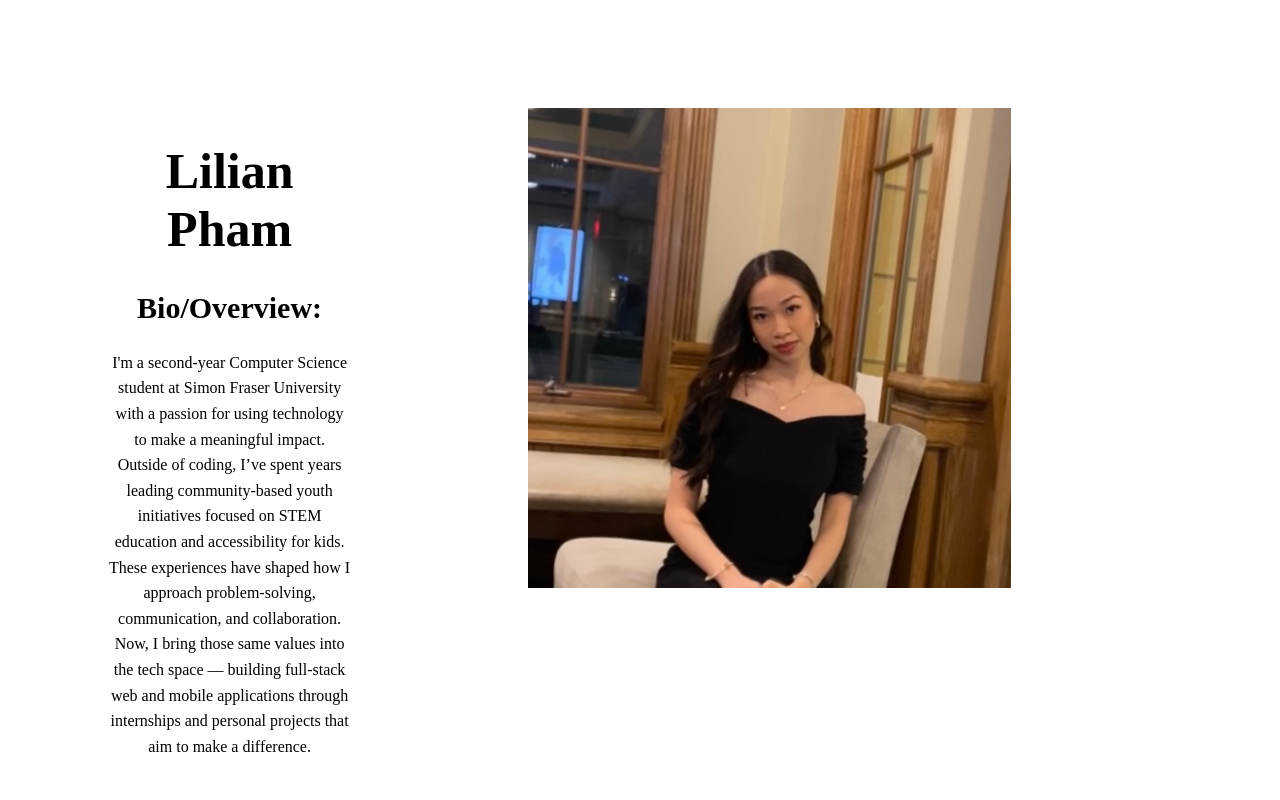
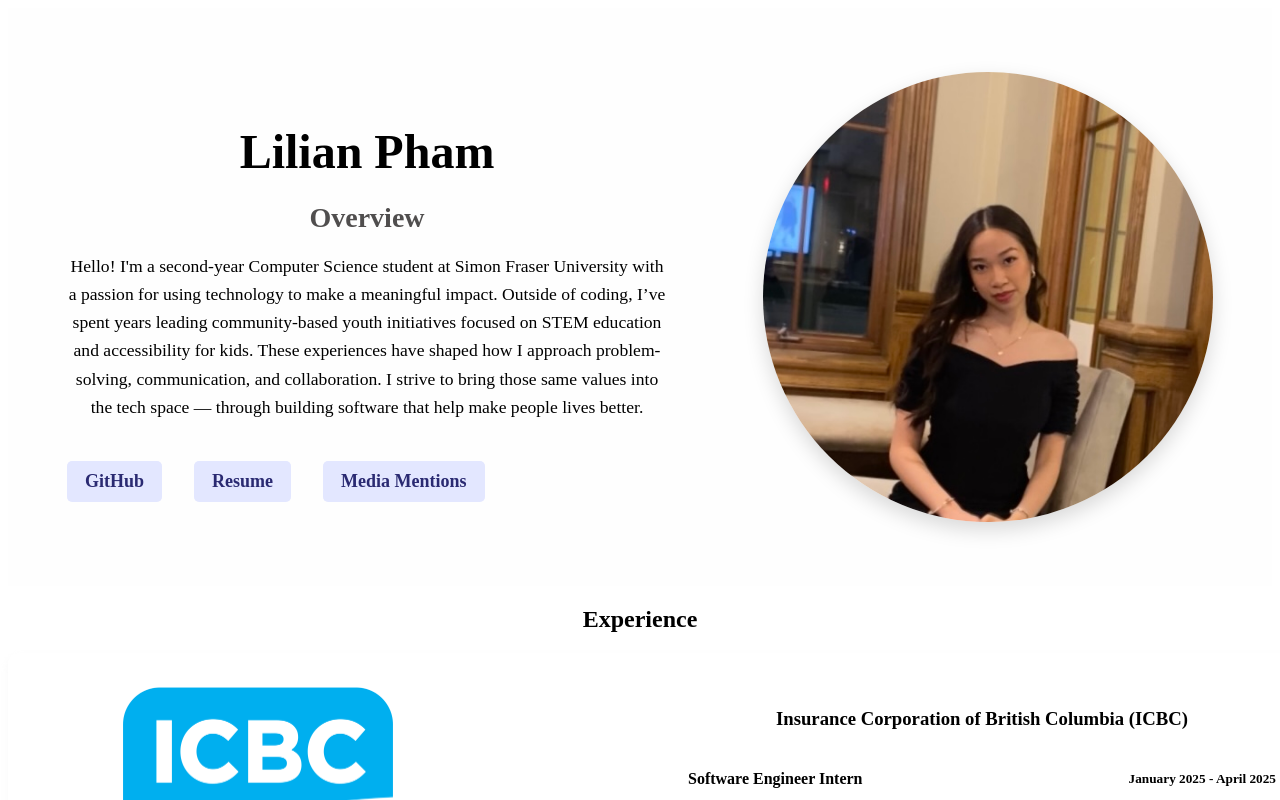
Before and after one commit to lilian-pham/lilian-pham.github.io, a React (Create React App) app: page / in a window 1280 px wide. Shown: the top 800 px of the page. Built offline with nearby package versions, Linux system fonts and the light colour scheme.

Commit message:
added hyperlinks to external websites and resume

```diff
--- a/src/pages/main-page/main.css
+++ b/src/pages/main-page/main.css
@@ -1,34 +1,76 @@
 .main-page {
-    display: grid;
-    grid-template-columns: 4fr 2fr 1fr;
-    gap: 100px;
-    padding: 100px;
+    display: flex;
+    justify-content: center;
+    align-items: center;
+    gap: 6rem;
+    padding: 4rem 2rem;
+    max-width: 1200px;
+    margin: 0 auto;
+    font-family: 'Merriweather', Serif;
     color: #000000;
-}
+    background-color: #fefefe;
+  }
 
-.text-content h1 {
-    font-family: 'Merriweather', Serif;
-    font-size: 50px;
-    font-weight: bold;
-}
+  .text-content {
+    flex: 1;
+    max-width: 600px;
+  }
 
-.text-content h2 {
-    font-family: 'Merriweather', Serif;
-    font-size: 30px;
-    font-weight: bold;
-}
+  .text-content h1 {
+    font-size: 3rem;
+    margin-bottom: 0.5rem;
+    color: #000000;
+  }
 
-.text-content p {
-    font-family: 'Merriweather', Serif;
-    font-size: 16px;
+  .text-content h2 {
+    font-size: 1.75rem;
+    margin-bottom: 1rem;
+    color: #504e4e;
+    font-weight: 600;
+  }
+
+  .text-content p {
+    font-size: 1.1rem;
     line-height: 1.6;
-}
+    margin-bottom: 2.5rem;
+    color: #000000;
+  }
 
-.images {
+  .nav-links {
     display: flex;
-    justify-content: flex-end;
-    width: 30rem;
-    margin-left: 5rem;
-    height: 30rem;
-    border-radius: 50px;
-}
+    gap: 2rem;
+  }
+
+  .nav-link {
+    text-decoration: none;
+    color: #2a2a72;
+    font-weight: 600;
+    font-size: 1.125rem;
+    padding: 0.5rem 1rem;
+    border: 2px solid transparent;
+    border-radius: 5px;
+    transition: all 0.3s ease;
+    background-color: #e3e7ff;
+  }
+
+  .nav-link:hover {
+    background-color: #2a2a72;
+    color: white;
+    border-color: #2a2a72;
+  }
+
+  .images {
+    flex-shrink: 0;
+    width: 450px;
+    height: 450px;
+    border-radius: 50%;
+    overflow: hidden;
+    box-shadow: 0 8px 20px rgba(0, 0, 0, 0.15);
+  }
+
+  .images img {
+    width: 100%;
+    height: 100%;
+    object-fit: cover;
+    display: block;
+  }
--- a/src/pages/main-page/main.jsx
+++ b/src/pages/main-page/main.jsx
@@ -1,33 +1,57 @@
 import React from 'react';
 import './main.css';
 import profilepic from '../../images/profilepic.jpg';
+import resume from "./lilianpham_resume.pdf";
 
 function MainPage() {
   return (
-      <>
     <div className="main-page">
-
       <div className="text-content">
         <h1>Lilian Pham</h1>
-            <h2>Bio/Overview:</h2>
-            <p>I'm a second-year Computer Science student at Simon Fraser University with a passion
+        <h2>Overview</h2>
+        <p>
+          Hello! I'm a second-year Computer Science student at Simon Fraser University with a passion
           for using technology to make a meaningful impact. Outside of coding, I’ve spent years
           leading community-based youth initiatives focused on STEM education and accessibility for kids.
           These experiences have shaped how I approach problem-solving, communication, and collaboration.
-            Now, I bring those same values into the tech space — building full-stack web and mobile
-            applications through internships and personal projects that aim to make a difference.
+          I strive to bring those same values into the tech space — through building software that help
+          make people lives better.
         </p>
 
+        <div className="nav-links">
+          <a
+            href="https://github.com/lilian-pham"
+            target="_blank"
+            rel="noopener noreferrer"
+            className="nav-link"
+          >
+            GitHub
+          </a>
+          <a
+            href={resume}
+            download="lilianpham_resume.pdf"
+            target="_blank"
+            rel="noopener noreferrer"
+            className="nav-link"
+          >
+            Resume
+          </a>
+          <a
+            href="https://schulichleaders.com/scholars/lilian-pham/"
+            target="_blank"
+            rel="noopener noreferrer"
+            className="nav-link"
+          >
+            Media Mentions
+          </a>
         </div>
-          <div className="images">
-            <img src={profilepic} alt="Lilian Pham Profile Picture" />
       </div>
 
+      <div className="images">
+        <img src={profilepic} alt="Lilian Pham Self-Photo for Bio" />
       </div>
-
-      </>
+    </div>
   );
 }
 
-
 export default MainPage;
```
Also changed, not shown: 1 other file (tests, documents, lock files or other folders). Lines whose indentation alone changed are shown as unchanged.
